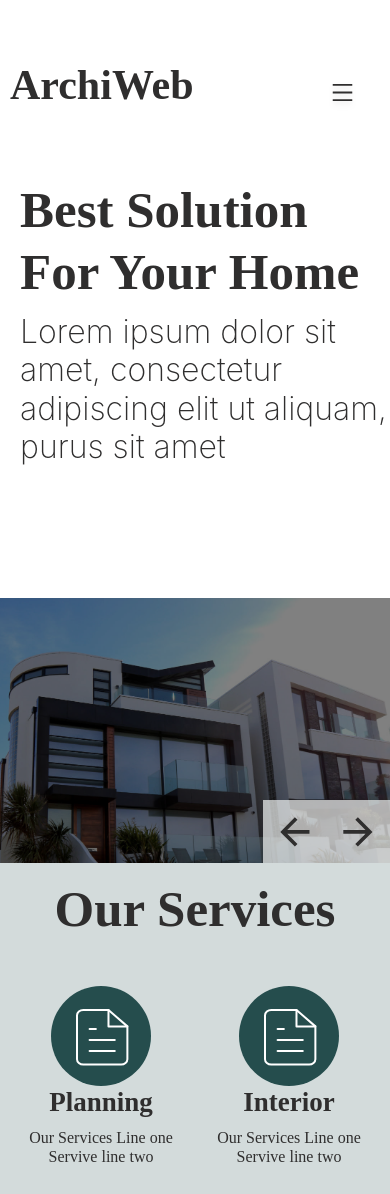
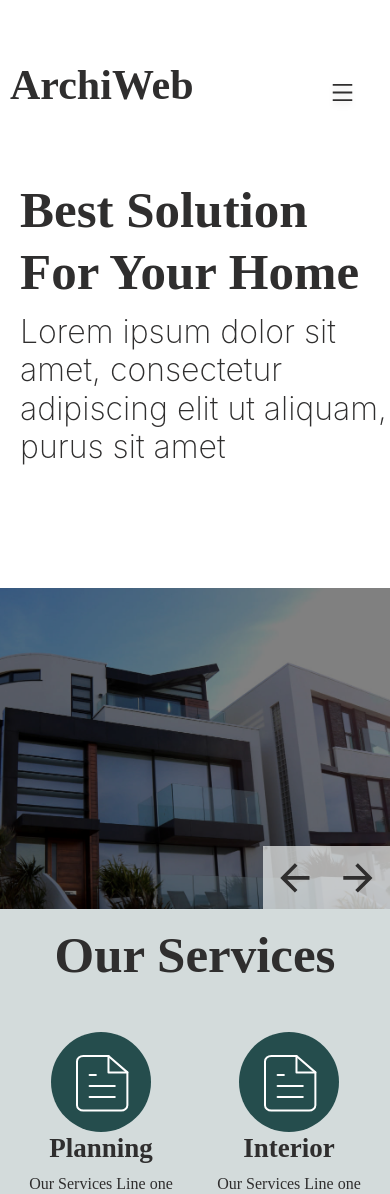
Before and after one commit to BlazerXXI/ArchiWeb, a React (Create React App) app: page / in a window 390 px wide. Shown: the top 1194 px of the page. Built offline with nearby package versions, Linux system fonts and the light colour scheme.

Commit message:
fix slider jump

```diff
--- a/src/components/Hero.jsx
+++ b/src/components/Hero.jsx
@@ -52,7 +52,7 @@ const Hero = () => {
 
   return (
     <section className="hero relative container m-auto max-sm:flex max-sm:flex-col max-sm:gap-1">
-      <div className="lg:w-[691px]   lg:h-[550px] sm:w-[450px]   sm:mt-[-150px]  lg:mt-[-275px]   sm:bg-gradient-to-t sm:from-[#F4F6F5E5] sm:to-[#FFFFFFE5] sm:absolute sm:top-1/2 top-0  left-0  ml-0 lg:ml-[-100px] lg:pl-[100px] py-4 pl-4 sm:py-[60px] lg:py-[138px] sm:pr-4  z-20 max-sm:min-h-[428px] max-sm:mb-1">
+      <div className="lg:w-[691px]   lg:h-[550px] sm:w-[450px]   sm:mt-[-150px]  lg:mt-[-275px]   sm:bg-gradient-to-t sm:from-[#F4F6F5E5] sm:to-[#FFFFFFE5] sm:absolute sm:top-1/2 top-0  left-0  ml-0 lg:ml-[-100px] lg:pl-[100px] py-4 pl-4 sm:py-[60px] lg:py-[138px] sm:pr-4  z-20 min-h-[423px]">
         <h1
           id="titleHero"
           className="font-[900]  text-[51px] font-['Playfair_Display'] "
@@ -69,7 +69,7 @@ const Hero = () => {
           alt=" "
           width="1150px"
           id="heroBg"
-          className="filter bgSlide w-full brightness-50 sm:brightness-100 sm:min-h-[862px] min-h-[265px] object-cover"
+          className="filter bgSlide w-full brightness-50 sm:brightness-100 sm:min-h-[862px] min-h-[321px] object-cover"
         />
         <div className="absolute bottom-0 right-0  flex gap-4 py-2 px-2 sm:gap-[50px] sm:py-[16px] sm:px-[33px] bg-[#F4F6F5B2] ">
           <div onClick={() => setSlide(slide - 1)}>
```
